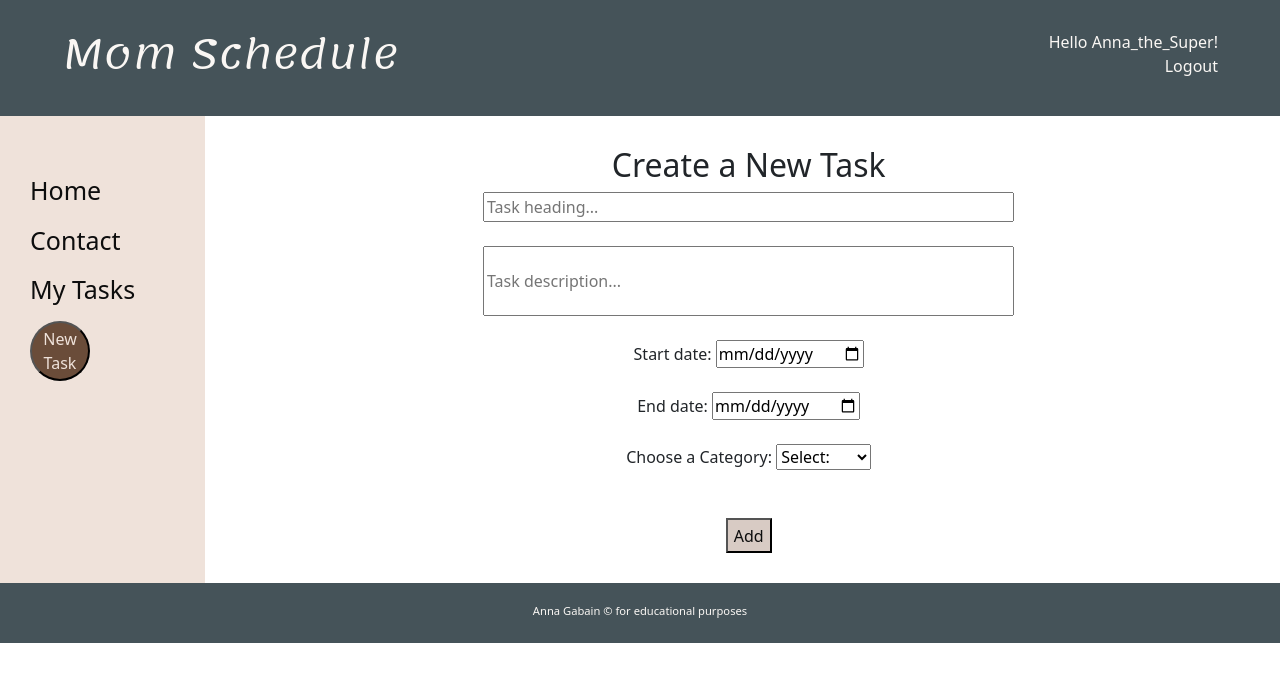
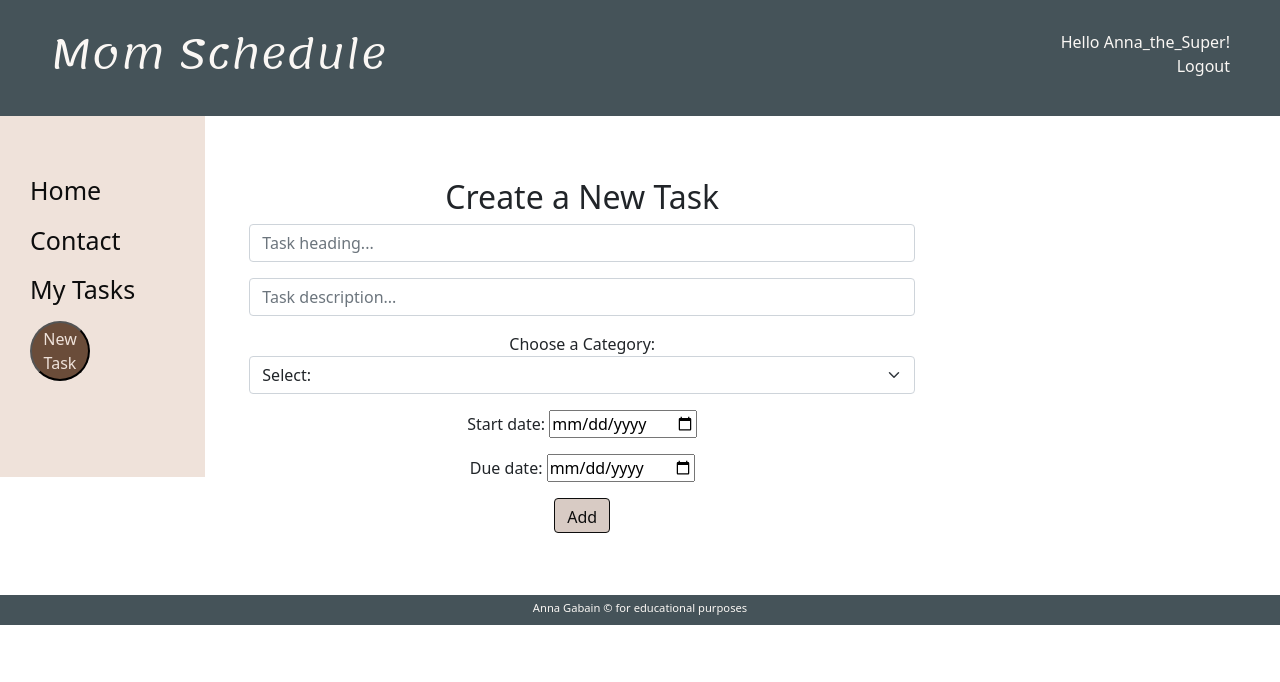
Before and after one commit to annagabain/Mom-Schedule, a Django app: page /new_task in a window 1280 px wide. Shown: the top 682 px of the page. Run offline with Django 3.2, Linux system fonts and the light colour scheme; a user stored in the database is signed in; data that the repository does not hold is empty; some libraries are stand-ins or nearby versions.

Commit message:
Add bootstrap to forms and User tasks to Calendar

```diff
--- a/django_mom_schedule_project/urls.py
+++ b/django_mom_schedule_project/urls.py
@@ -1,18 +1,3 @@
-"""django_mom_schedule_project URL Configuration
-
-The `urlpatterns` list routes URLs to views. For more information please see:
-    https://docs.djangoproject.com/en/3.2/topics/http/urls/
-Examples:
-Function views
-    1. Add an import:  from my_app import views
-    2. Add a URL to urlpatterns:  path('', views.home, name='home')
-Class-based views
-    1. Add an import:  from other_app.views import Home
-    2. Add a URL to urlpatterns:  path('', Home.as_view(), name='home')
-Including another URLconf
-    1. Import the include() function: from django.urls import include, path
-    2. Add a URL to urlpatterns:  path('blog/', include('blog.urls'))
-"""
 from django.contrib import admin
 from django.urls import path, include
 from mom_schedule_app import views
@@ -35,7 +20,7 @@ urlpatterns = [
     path('update/<int:mom_task_id>/', views.update, name='update'),
     path('toggle_complete/<int:mom_task_id>/', views.toggle_complete, name='toggle_complete'),  # noqa
     # path('calendar', views.calendar, name='calendar'),
-    path('calendar', views.CalendarView.as_view(), name='calendar'),
+    path('calendar', views.CalendarView.as_view(), name='calendar'),  # noqa
     path('all_tasks_complete', views.all_tasks_complete, name='all_tasks_complete'),  # noqa
     path('all_tasks_hide_complete', views.all_tasks_hide_complete, name='all_tasks_hide_complete'),  # noqa
     path('all_tasks_filter_date', views.all_tasks_filter_date, name='all_tasks_filter_date'),  # noqa
--- a/mom_schedule_app/utils.py
+++ b/mom_schedule_app/utils.py
@@ -1,6 +1,7 @@
 from datetime import datetime, timedelta
 from calendar import HTMLCalendar
 from .models import Mom_task
+from django.contrib.auth.models import User
 
 
 class Calendar(HTMLCalendar):
@@ -30,9 +31,9 @@ class Calendar(HTMLCalendar):
 
     # formats a month as a table
     # filter events by year and month
-    def formatmonth(self, withyear=True):
+    def formatmonth(self, request, withyear=True):
         events = Mom_task.objects.filter(
-            start_time__year=self.year, start_time__month=self.month
+            user=request.user, start_time__year=self.year, start_time__month=self.month  # noqa
         )
         cal = (
             '<table border="0" cellpadding="0" cellspacing="0" class="calendar">\n'  # noqa
--- a/mom_schedule_app/views.py
+++ b/mom_schedule_app/views.py
@@ -1,10 +1,7 @@
 from django.shortcuts import render, redirect
 from django.views.decorators.http import require_http_methods
 from .models import *
-# from .models import Mom_task, Mom_contact, Task_Category
 from django.core import serializers
-# from .forms import NewUserForm
-# from .forms import NewUserForm, ContactForm
 from .forms import *
 
 from django.core.mail import send_mail, BadHeaderError
@@ -19,6 +16,8 @@ from django.contrib.auth.decorators import login_required
 from django.contrib.auth.models import User
 from django.views import generic
 from datetime import datetime
+from datetime import timedelta, datetime, date
+import calendar
 from django.views import generic
 from django.utils.safestring import mark_safe
 from .utils import Calendar
@@ -33,9 +32,7 @@ def mom_home(request):
 def mom_task(request):
     mom_tasks = Mom_task.objects.filter(user=request.user)
     task_category_context = Task_Category.objects.all()
-    print('=========================================')
-    print('all tasks - CATEGORY INDEX', task_category_context)
-    print('=========================================')
+
     return render(request, "all_tasks.html", {"mom_task_list": mom_tasks, 'Task_Category': task_category_context})  # noqa
 
 
@@ -56,7 +53,8 @@ def all_tasks_hide_complete(request):
 @login_required(login_url='login')
 def all_tasks_filter_date(request):
     task_category_context = Task_Category.objects.all()
-    all_tasks_filter_date = Mom_task.objects.filter(user=request.user).order_by('date').values()  # noqa
+    all_tasks_filter_date = Mom_task.objects.filter(user=request.user).order_by('end_time').values()  # noqa
+    # all_tasks_filter_date = Mom_task.objects.filter(user=request.user).order_by('date').values()  # noqa
     return render(request, "all_tasks_filter_date.html", {"mom_task_list": all_tasks_filter_date, "Task_Category": task_category_context})  # noqa
 
 
@@ -214,7 +212,7 @@ def delete(request, mom_task_id):
     return render(request, 'delete_task.html', {'mom_task': mom_task})
 
 
-def calendar(request):
+def my_calendar(request):
     return render(request, 'calendar.html')
 
 
@@ -225,11 +223,22 @@ def get_date(req_day):
     return datetime.today()
 
 
-# class CalendarView(LoginRequiredMixin, generic.ListView):
-# @login_required(login_url='login')
+def prev_month(d):
+    first = d.replace(day=1)
+    prev_month = first - timedelta(days=1)
+    month = "month=" + str(prev_month.year) + "-" + str(prev_month.month)
+    return month
+
+
+def next_month(d):
+    days_in_month = calendar.monthrange(d.year, d.month)[1]
+    last = d.replace(day=days_in_month)
+    next_month = last + timedelta(days=1)
+    month = "month=" + str(next_month.year) + "-" + str(next_month.month)
+    return month
+
+
 class CalendarView(generic.ListView):
-    # class CalendarView(request, mom_task_id):
-    # login_url = "accounts:signin"
     login_url = "login"
     model = Mom_task
     template_name = "calendar.html"
@@ -239,15 +248,23 @@ class CalendarView(generic.ListView):
         d = get_date(self.request.GET.get("month", None))
         # d = get_date(self.request.GET.get('day', None))
         cal = Calendar(d.year, d.month)
-        html_cal = cal.formatmonth(withyear=True)
+        html_cal = cal.formatmonth(self.request, withyear=True)
         context["calendar"] = mark_safe(html_cal)
-        # context["prev_month"] = prev_month(d)
-        # context["next_month"] = next_month(d)
+        context["prev_month"] = prev_month(d)
+        context["next_month"] = next_month(d)
         return context
 
 
-# def get_date(req_day):
-#     if req_day:
-#         year, month = (int(x) for x in req_day.split('-'))
-#         return date(year, month, day=1)
-#     return datetime.date.today()
+# def prev_month(d):
+#     first = d.replace(day=1)
+#     prev_month = first - timedelta(days=1)
+#     month = 'month=' + str(prev_month.year) + '-' + str(prev_month.month)
+#     return month
+
+
+# def next_month(d):
+#     days_in_month = calendar.monthrange(d.year, d.month)[1]
+#     last = d.replace(day=days_in_month)
+#     next_month = last + timedelta(days=1)
+#     month = 'month=' + str(next_month.year) + '-' + str(next_month.month)
+#     return month
--- a/static/css/style.css
+++ b/static/css/style.css
@@ -18,19 +18,22 @@ body {
     font-weight: 400;
 }
 
+header {
+    padding: 30px 50px;
+}
+
 header,
 footer {
-    padding: 30px 50px;
     color: #FAF7F4;
     background: #455359;
 }
 
 footer {
     font-size: 0.7rem;
-    position: sticky;
-    height: 60px;
-    padding: 20px;
+    height: 30px;
+    padding: 5px !important;
     width: 100%;
+    bottom: 0 !important;
 }
 
 h1 {
@@ -70,6 +73,7 @@ a:active {
 .sidebar {
     background-color: #efe2da;
     padding: 50px;
+    height: 100%;
 }
 
 .sidebar a {
@@ -141,22 +145,30 @@ button {
     text-align: center;
 }
 
-#description,
-#your_message {
-    width: 50%;
-    height: 70px;
+.btn-primary
+
+/* .btn-primary:hover, */
+/* .btn-primary:active, */
+/* .btn-primary:visited */
+    {
+
+    background-color: #D8CBC4 !important;
+    color: #0D0D0D !important;
+    border-color: #0D0D0D !important;
+
+
 }
 
-#heading,
-#topic,
-#email,
-#title {
-    width: 50%;
+.btn-primary:hover {
+    color: #efe2da !important;
+    background: #6A4C39 !important;
+
 }
 
 .center,
 form {
     text-align: center;
+    padding: 2rem;
 }
 
 .right {
@@ -184,7 +196,8 @@ li {
     font-size: 13px;
 }
 
-  .calendar tr, .calendar td {
+.calendar tr,
+.calendar td {
     border: 1px solid black;
 }
 
@@ -208,12 +221,27 @@ li {
     font-size: 16px;
 }
 
-  /* ul {
-    height: 100%;
-    padding: 0px 5px 0px 20px;
-  } */
-
 a {
     color: #17a2b8;
 }
-/* sidebar end */
+
+.left {
+    float: left;
+  }
+
+  .right {
+    float: right;
+  }
+
+  .btn {
+    outline: none;
+    color: black;
+    background-color: transparent;
+    box-shadow: 0 0 0 0;
+  }
+
+  .clearfix {
+    margin: 15px;
+  }
+
+/* calendar end */
--- a/templates/base.html
+++ b/templates/base.html
@@ -21,7 +21,7 @@
 
 <body>
     <header class="col-12">
-        <div class="container-fluid">
+        <div>
             <div class="row">
                 <div class="col-lg-10 col-md-10 col-sm-10 col-6">
                     <a href="/">
@@ -77,20 +77,13 @@
             </div>
         </div>
     </main>
-
     <footer class="center">
         Anna Gabain &#169; for educational purposes
     </footer>
+
     <script src="https://cdn.jsdelivr.net/npm/bootstrap@5.0.2/dist/js/bootstrap.bundle.min.js"
         integrity="sha384-MrcW6ZMFYlzcLA8Nl+NtUVF0sA7MsXsP1UyJoMp4YLEuNSfAP+JcXn/tWtIaxVXM" crossorigin="anonymous">
     </script>
-
-    <!-- <script src="https://cdn.jsdelivr.net/npm/jquery@3.5.1/dist/jquery.slim.min.js"
-        integrity="sha384-DfXdz2htPH0lsSSs5nCTpuj/zy4C+OGpamoFVy38MVBnE+IbbVYUew+OrCXaRkfj" crossorigin="anonymous">
-    </script>
-    <script src="https://cdn.jsdelivr.net/npm/bootstrap@4.6.2/dist/js/bootstrap.bundle.min.js"
-        integrity="sha384-Fy6S3B9q64WdZWQUiU+q4/2Lc9npb8tCaSX9FK7E8HnRr0Jz8D6OP9dO5Vg3Q9ct" crossorigin="anonymous">
-    </script> -->
 
     <!-- Optional JavaScript -->
     <!-- jQuery first, then Popper.js, then Bootstrap JS -->
@@ -103,9 +96,5 @@
     <script src="https://maxcdn.bootstrapcdn.com/bootstrap/4.0.0/js/bootstrap.min.js"
         integrity="sha384-JZR6Spejh4U02d8jOt6vLEHfe/JQGiRRSQQxSfFWpi1MquVdAyjUar5+76PVCmYl" crossorigin="anonymous">
     </script>
-<!--
-    {'% block script %}
-    {'% endblock %} -->
 </body>
-
 </html>
--- a/templates/new_task.html
+++ b/templates/new_task.html
@@ -1,33 +1,26 @@
 {% extends "base.html" %}
 {% block content %}
 
-<div class="center">
 <form action="/add" method="post">
+    <div class="col-lg-8 col-md-8 col-sm-10 col-10">
+
         {% csrf_token %}
-        <div class="field">
+
         <label>
             <h2>Create a New Task</h2>
         </label>
-            <br>
-            <input id="heading" type="text" name="title" placeholder="Task heading..." required="required">
-            <br>
-            <br>
 
-            <input id="description" type="textarea" name="description" placeholder="Task description...">
-            <br>
-            <br>
-            <!-- Due date: <input id="date" type="date" name="date" required="required">
-            <br>
-            <br> -->
-            Start date: <input id="start_time" type="date" name="start_time" required="required">
-            <br>
-            <br>
-            End date: <input id="end_time" type="date" name="end_time" required="required">
-            <br>
-            <br>
-            <div>
+        <div class="mb-3">
+            <input id="heading" class="form-control" type="text" name="title" placeholder="Task heading..."
+                required="required">
+        </div>
+        <div class="mb-3">
+            <input id="description" class="form-control" type="textarea" name="description"
+                placeholder="Task description...">
+        </div>
+        <div class="mb-3">
             <label for="category">Choose a Category:</label>
-                <select id="category" type="category" name="category">
+            <select id="category" class="form-select" type="category" name="category">
                 <option value="0">Select:</option>
                 <option value="0">--------------</option>
                 {% for item in Task_Category  %}
@@ -35,11 +28,17 @@
                 {% endfor %}
             </select>
         </div>
-            <br>
+        <div class="mb-3">
+            <label for="start_time">Start date:</label>
+            <input id="start_time" class="input-group-addon" type="date" name="start_time" required="required">
         </div>
-        <br>
-        <button type="submit">Add</button>
-    </form>
+        <div class="mb-3">
+            <label for="start_time">Due date:</label>
+            <input id="end_time" class="input-group-addon" type="date" name="end_time" required="required">
         </div>
 
+        <button class="btn btn-primary" type="submit">Add</button>
+    </div>
+</form>
+
 {% endblock content %}
```
Also changed, not shown: templates/all_tasks.html (+4 -4 lines), templates/all_tasks_filter_date.html (+9 -8 lines), templates/calendar.html (+9 -1 lines), templates/contact.html (+16 -13 lines), templates/edit_task.html (+28 -33 lines). Lines whose indentation alone changed are shown as unchanged.
